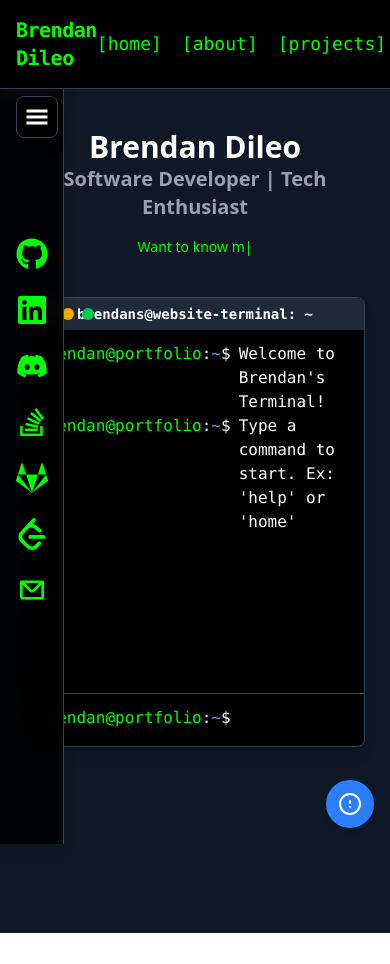
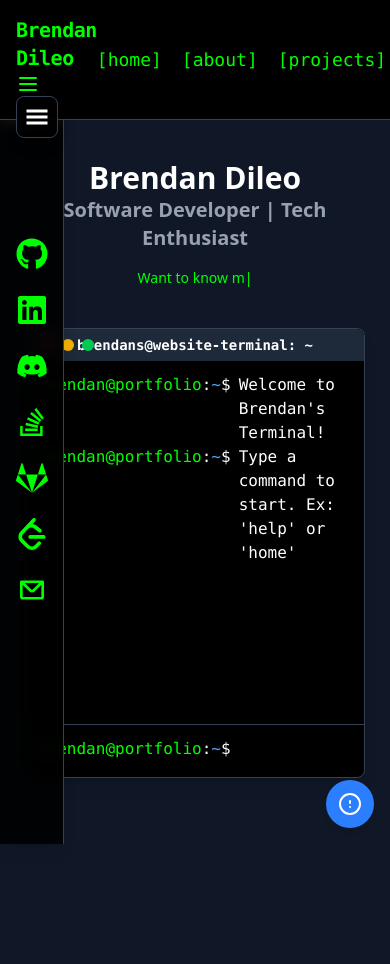
Before and after one commit to brendanddev/brendans-website, a React (Vite) app in the folder frontend/: page / in a window 390 px wide. Shown: the top 964 px of the page. Before the commit the page ends 933 px from the top, so only its background shows below. Built offline with nearby package versions, Linux system fonts and the light colour scheme.

Commit message:
Display burger icon on smaller screen sizes

```diff
--- a/frontend/src/components/NavBar.jsx
+++ b/frontend/src/components/NavBar.jsx
@@ -22,6 +22,7 @@ const NavBar = () => {
     { to: "/me", label: "me" },
   ];
 
+  // Render react router links
   const renderLinks = (closeMenu = false) =>
     links.map(({ to, label }) => (
       <li key={label}>
@@ -38,18 +39,20 @@ const NavBar = () => {
     ));
 
 
-
-
-  const toggleMenu = () => {
-    setIsOpen(!isOpen);
-  };
-
   return (
     <nav className="w-full bg-black border-b border-gray-700 p-4 font-mono text-[#00ff00] flex items-center justify-between z-40 relative">
       <div>
         <span className="font-semibold text-xl tracking-tight text-[#00ff00]">
           Brendan Dileo
         </span>
+
+        <button
+          className="md:hidden text-[#00ff00]"
+          onClick={() => setIsOpen(!isOpen)}
+          aria-label="Toggle menu"
+        >
+          {isOpen ? <X size={24} /> : <Menu size={24} />}
+        </button>
       </div>
 
       <ul className="flex gap-5 text-lg">
```
